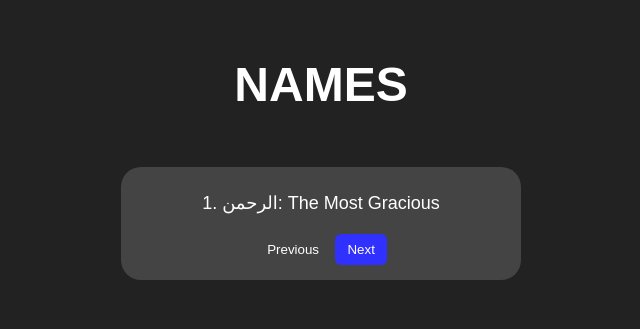
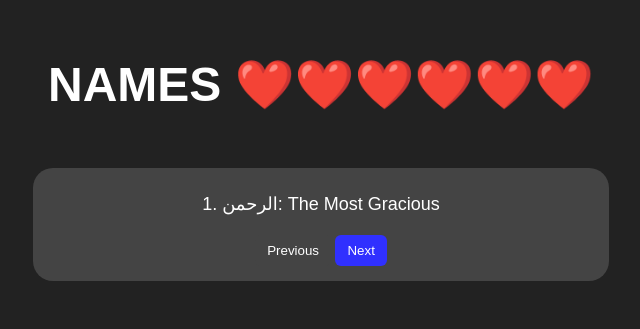
Before and after one commit to Amankii/names_of_Allah, a plain HTML site: page index.html in a window 1280 px wide. Shown: the part 214-543 px from the top of the page, without its empty margins (319-959 px from the left). Drawn offline with Linux system fonts and the light colour scheme.

Commit message:
Updated header section

```diff
--- a/index.html
+++ b/index.html
@@ -12,7 +12,7 @@
 
     <div class="hero">
     <div class="noa">
-        <h1>NAMES</h1>
+        <h1>NAMES ❤️❤️❤️❤️❤️❤️</h1>
     </div>
         <div class="container">
             <div id="display2" class="display2"></div>
```
